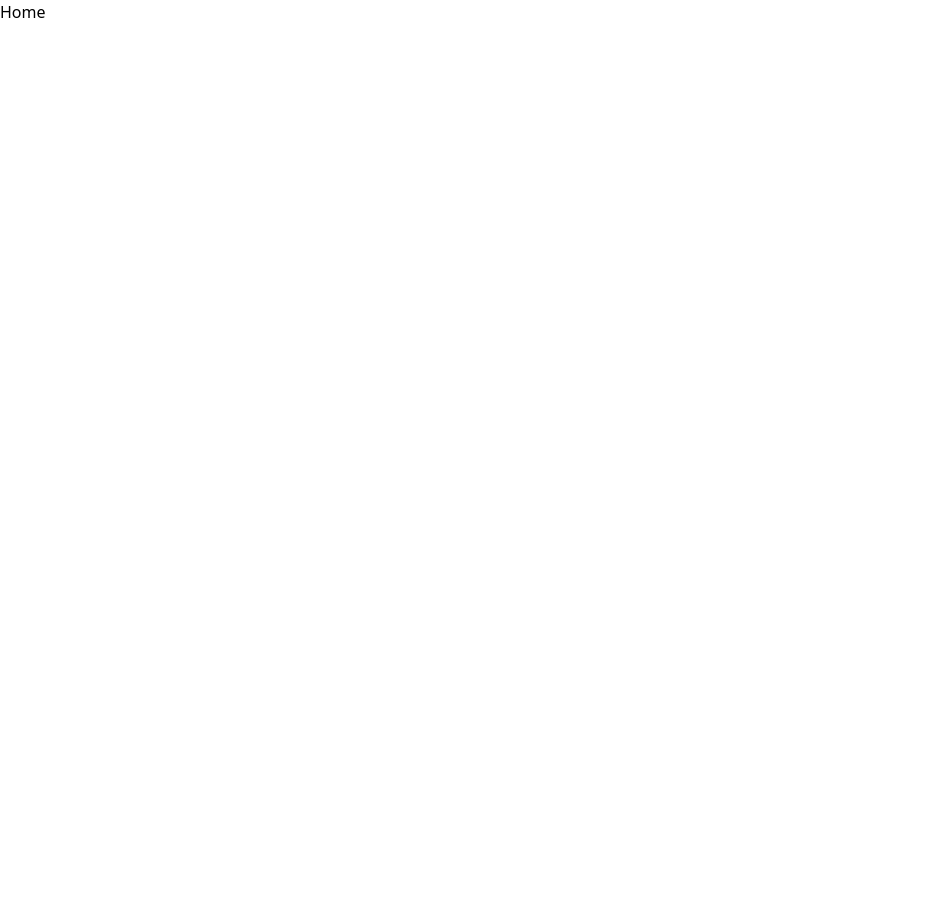
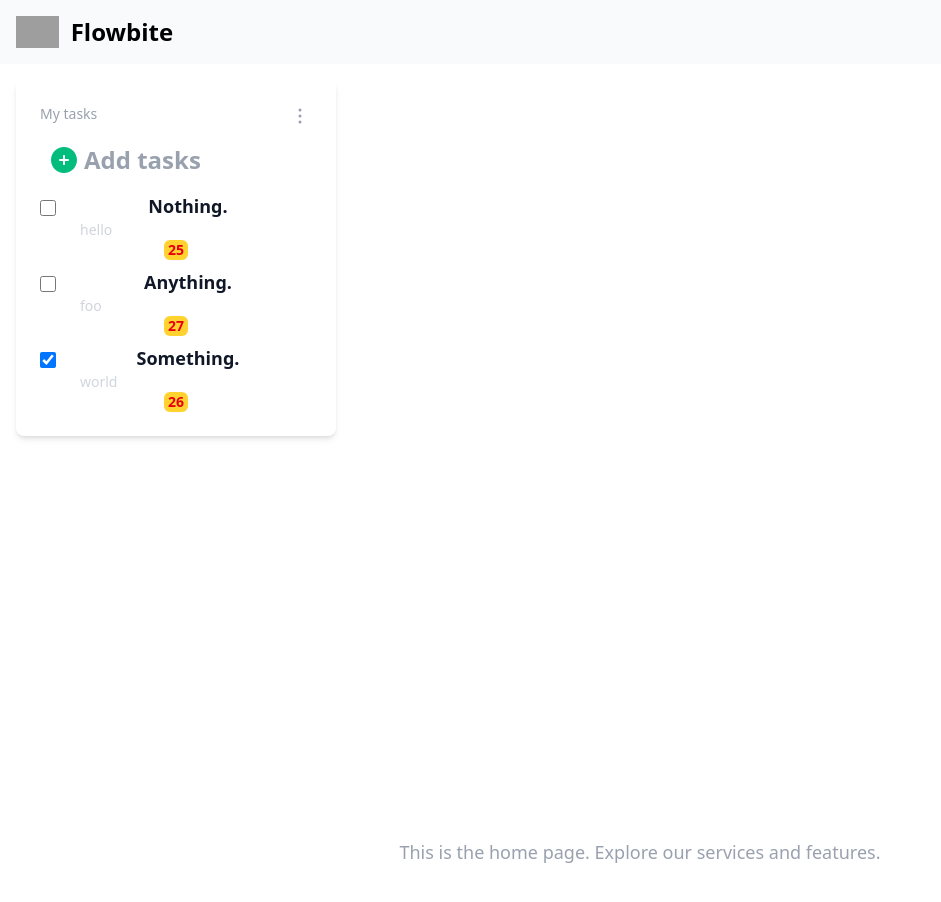
Before and after one commit to harikrishnan-git/reactjs-sample-0225, a React (Vite) app in the folder frontend/: page / in a window 1280 px wide. Shown: the top 902 px of the page, without its empty margins (0-941 px from the left). Before the commit the page ends 800 px from the top, so only its background shows below. Built offline with nearby package versions, Linux system fonts and the light colour scheme; no server answers; grey boxes are pictures that could not be loaded.

Commit message:
Added navbar and tasklist

```diff
--- /dev/null
+++ b/frontend/components/Navbar.jsx
@@ -0,0 +1,63 @@
+import React, { useEffect, useState } from "react";
+import axios from "axios";
+
+export default function Navbar() {
+  const [imageUrl, setImageUrl] = useState("");
+
+  useEffect(() => {
+    const randNum = Math.floor(Math.random() * 999);
+    axios
+      .get(`https://picsum.photos/id/${randNum}/info`)
+      .then(() => {
+        const url = `https://picsum.photos/id/${randNum}/100/100`; // Smaller size
+        setImageUrl(url);
+      })
+      .catch((err) => console.error("Failed to load image", err));
+  }, []);
+
+  return (
+    <div>
+      <nav className="border-gray-200 bg-gray-50 dark:bg-gray-800 dark:border-gray-700">
+        <div className="max-w-screen-xl flex flex-wrap items-center justify-between mx-auto p-4">
+          <a
+            href="#"
+            className="flex items-center space-x-3 rtl:space-x-reverse"
+          >
+            <img
+              src="https://flowbite.com/docs/images/logo.svg"
+              className="h-8"
+              alt="Flowbite Logo"
+            />
+            <span className="self-center text-2xl font-semibold whitespace-nowrap dark:text-white">
+              Flowbite
+            </span>
+          </a>
+
+          {/* ✅ Load image after URL is set */}
+          {imageUrl && (
+            <img
+              src={imageUrl}
+              alt="Icon"
+              className="rounded-full w-10 h-10 object-cover"
+            />
+          )}
+
+          {/* Optional nav links */}
+          <div className="hidden w-full" id="navbar-hamburger">
+            <ul className="flex flex-col font-medium mt-4 rounded-lg bg-gray-50 dark:bg-gray-800 dark:border-gray-700">
+              <li>
+                <a
+                  href="#"
+                  className="block py-2 px-3 text-white bg-blue-700 rounded-sm dark:bg-blue-600"
+                >
+                  Home
+                </a>
+              </li>
+              {/* Other links... */}
+            </ul>
+          </div>
+        </div>
+      </nav>
+    </div>
+  );
+}
--- /dev/null
+++ b/frontend/components/TaskItem.jsx
@@ -0,0 +1,43 @@
+import React from "react";
+
+export default function TaskItem({ task, tasks, setTasks, index }) {
+  return (
+    <div className="flex justify-start items-center m-2" key={index}>
+      <li
+        key={index}
+        className="w-full text-sm text-gray-700 dark:text-gray-300"
+      >
+        <div className="flex">
+          <input
+            id="link-checkbox"
+            type="checkbox"
+            checked={task.completed}
+            onChange={() => {
+              const updatedTasks = tasks.map((t) =>
+                t.id === task.id ? { ...t, completed: !t.completed } : t
+              );
+              setTasks(updatedTasks);
+            }}
+            className="mt-2 w-4 h-4 text-blue-600 bg-gray-100 border-gray-300 focus:ring-blue-500 dark:focus:ring-blue-600 dark:ring-offset-gray-800 focus:ring-2 dark:bg-gray-700 dark:border-gray-600"
+          />
+          <div className="mx-auto">
+            <label
+              htmlFor="link-checkbox"
+              className="font-bold text-lg mx-auto ms-2 text-gray-900 dark:text-gray-300"
+            >
+              {task.task}.
+            </label>
+          </div>
+        </div>
+        <p className="pl-8 text-gray-300 text-sm mx-auto ms-2">
+          {task.details}
+        </p>
+        <div className="flex text-red-600 font-semibold">
+          <div className="bg-amber-300 w-fit mx-auto px-1 rounded-md">
+            <h5>{task.date}</h5>
+          </div>
+        </div>
+      </li>
+    </div>
+  );
+}
--- /dev/null
+++ b/frontend/components/TaskList.jsx
@@ -0,0 +1,61 @@
+import React, { useState } from "react";
+import TaskListHeader from "./taskListHeader";
+import TaskItem from "./TaskItem";
+
+export default function TaskList() {
+  const [tasks, setTasks] = useState([
+    { id: 1, task: "Nothing", details: "hello", date: "25", completed: false },
+    { id: 2, task: "Something", details: "world", date: "26", completed: true },
+    { id: 3, task: "Anything", details: "foo", date: "27", completed: false },
+  ]);
+  const pending = tasks.filter((task) => !task.completed);
+  const completed = tasks.filter((task) => task.completed);
+  return (
+    <div className="bg-white dark:bg-gray-800 rounded-lg shadow-md p-4 m-4 w-1/4 min-w-[300px]">
+      <div className="flex justify-between m-2">
+        <p className="text-sm text-gray-400">My tasks</p>
+        <svg
+          xmlns="http://www.w3.org/2000/svg"
+          fill="none"
+          viewBox="0 0 24 24"
+          strokeWidth={1.5}
+          stroke="currentColor"
+          className="size-6 text-gray-400"
+        >
+          <path
+            strokeLinecap="round"
+            strokeLinejoin="round"
+            d="M12 6.75a.75.75 0 1 1 0-1.5.75.75 0 0 1 0 1.5ZM12 12.75a.75.75 0 1 1 0-1.5.75.75 0 0 1 0 1.5ZM12 18.75a.75.75 0 1 1 0-1.5.75.75 0 0 1 0 1.5Z"
+          />
+        </svg>
+      </div>
+      <div className="">
+        <TaskListHeader />
+        {tasks.length === 0 ? (
+          <br />
+        ) : (
+          <ul className="">
+            {pending.map((task, index) => (
+              <TaskItem
+                key={task.id}
+                task={task}
+                index={index}
+                setTasks={setTasks}
+                tasks={tasks}
+              />
+            ))}
+            {completed.map((task, index) => (
+              <TaskItem
+                key={task.id}
+                task={task}
+                index={index}
+                setTasks={setTasks}
+                tasks={tasks}
+              />
+            ))}
+          </ul>
+        )}
+      </div>
+    </div>
+  );
+}
--- /dev/null
+++ b/frontend/components/taskListHeader.jsx
@@ -0,0 +1,25 @@
+import React, { useState } from "react";
+
+export default function taskListHeader() {
+  const [addTask, setAddTask] = useState(false);
+  return (
+    <div>
+      <div className="flex m-3 justify-content-start items-center">
+        <svg
+          onClick={() => setAddTask(true)}
+          xmlns="http://www.w3.org/2000/svg"
+          viewBox="0 0 24 24"
+          fill="currentColor"
+          className="m-1 size-8 text-emerald-500 font-bold hover:text-emerald-600 transition-colors duration-300"
+        >
+          <path
+            fillRule="evenodd"
+            d="M12 2.25c-5.385 0-9.75 4.365-9.75 9.75s4.365 9.75 9.75 9.75 9.75-4.365 9.75-9.75S17.385 2.25 12 2.25ZM12.75 9a.75.75 0 0 0-1.5 0v2.25H9a.75.75 0 0 0 0 1.5h2.25V15a.75.75 0 0 0 1.5 0v-2.25H15a.75.75 0 0 0 0-1.5h-2.25V9Z"
+            clipRule="evenodd"
+          />
+        </svg>
+        <p className="text-gray-400 font-bold text-2xl">Add tasks</p>
+      </div>
+    </div>
+  );
+}
--- /dev/null
+++ b/frontend/contexts/PopupContext.jsx
@@ -0,0 +1,19 @@
+import { useState, createContext, useContext } from "react";
+
+const PopupContext = createContext();
+
+export const usePopupContext = () => {
+  return useContext(PopupContext);
+};
+
+export const PopupProvider = ({ children }) => {
+  const [showPopup, setShowPopup] = useState(false);
+  const open = setShowPopup(true);
+  const close = setShowPopup(false);
+
+  return (
+    <PopupContext.Provider
+      value={{ showPopup, open, close }}
+    ></PopupContext.Provider>
+  );
+};
--- a/frontend/package.json
+++ b/frontend/package.json
@@ -11,6 +11,7 @@
   },
   "dependencies": {
     "@tailwindcss/vite": "^4.1.8",
+    "axios": "^1.9.0",
     "react": "^19.1.0",
     "react-dom": "^19.1.0",
     "react-hot-toast": "^2.5.2",
--- a/frontend/pages/Home.jsx
+++ b/frontend/pages/Home.jsx
@@ -1,5 +1,17 @@
 import React from "react";
+import Navbar from "../components/Navbar";
+import TaskList from "../components/TaskList";
 
 export default function Home() {
-  return <div>Home</div>;
+  return (
+    <div>
+      <Navbar />
+      <TaskList />
+      <div className="bg-white text-white min-h-screen flex items-center justify-center">
+        <p className="text-lg text-gray-400">
+          This is the home page. Explore our services and features.
+        </p>
+      </div>
+    </div>
+  );
 }
```
Also changed, not shown: 1 other file (tests, documents, lock files or other folders).
